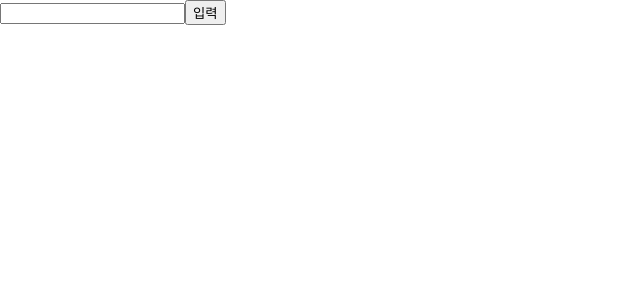
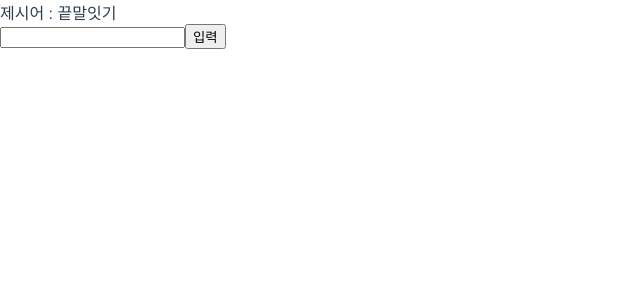
Before and after one commit to chihyeonWON/WordVuelay, a Vue app: page / in a window 1280 px wide. Shown: the top 300 px of the page, without its empty margins (0-640 px from the left). Built offline with nearby package versions, Linux system fonts and the light colour scheme.

Commit message:
Add word to show string

```diff
--- a/src/App.vue
+++ b/src/App.vue
@@ -1,5 +1,6 @@
 <template>
   <div id="root">
+    제시어 : {{ word }}
     <form v-on:submit="onSubmitForm">
       <input type="text" v-model="inputValue">
       <button type="submit">입력</button>
```
